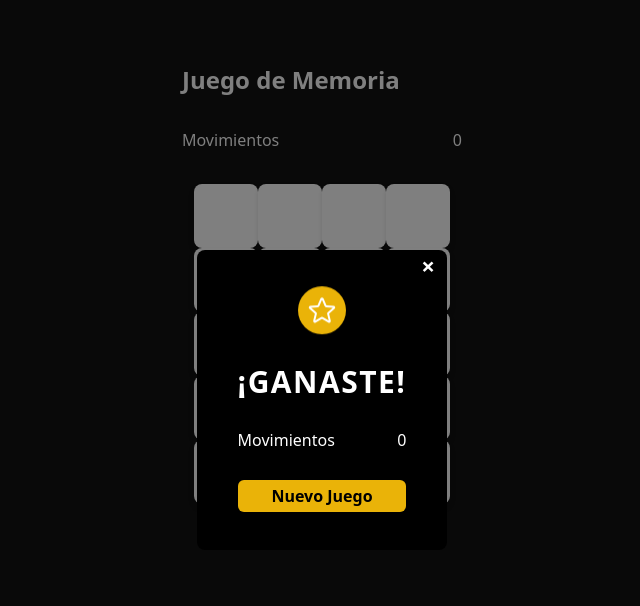
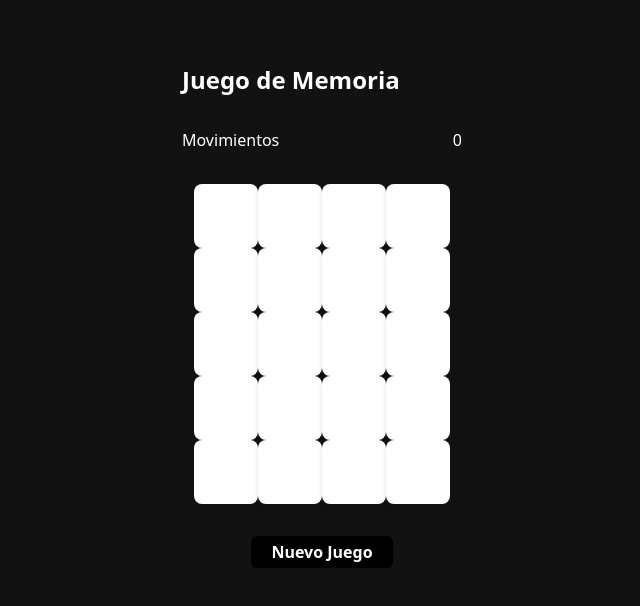
Before and after one commit to rolando22/memory-game, a React (Vite) app: page / in a window 1280 px wide. Shown: the top 606 px of the page, without its empty margins (318-958 px from the left). Built offline with nearby package versions, Linux system fonts and the light colour scheme.

Commit message:
[ADD] botón para reinicar juego

```diff
--- a/src/App.tsx
+++ b/src/App.tsx
@@ -30,13 +30,6 @@ export function App() {
 		createBoard();
 	}, []);
 
-	useEffect(() => {
-		if (cards.every(card => card.matched)) {
-			setGameOver(true);
-			setIsDisabled(true);
-		}
-	}, [cards]);
-
 	const cardFlip = (id: number) => {
 		if (isDisabled) return;
 		const newCards = structuredClone(cards);
@@ -65,6 +58,10 @@ export function App() {
 			}
 			setCards(newCards);
 		}
+		if (newCards.every(card => card.matched)) {
+			setGameOver(true);
+			setIsDisabled(true);
+		}
 	};
 
 	const closeModal = () => setGameOver(false);
@@ -86,6 +83,14 @@ export function App() {
 					cardFlip={cardFlip}
 				/>
 			</main>
+			<footer className='flex justify-center'>
+				<button
+					className='bg-black font-semibold text-white rounded-md px-5 py-1 hover:bg-yellow-500 hover:text-black transition-all mb-3'
+					onClick={reset}
+				>
+						Nuevo Juego
+				</button>
+			</footer>
 			{gameOver &&
 				<Modal
 					closeModal={closeModal}
```
